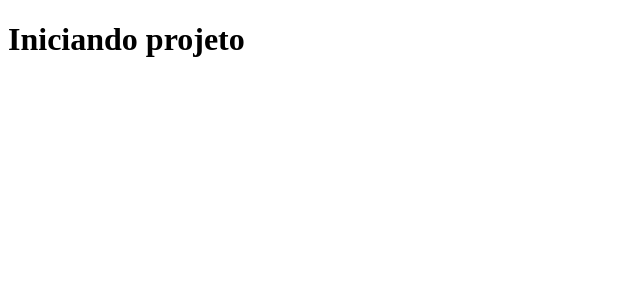
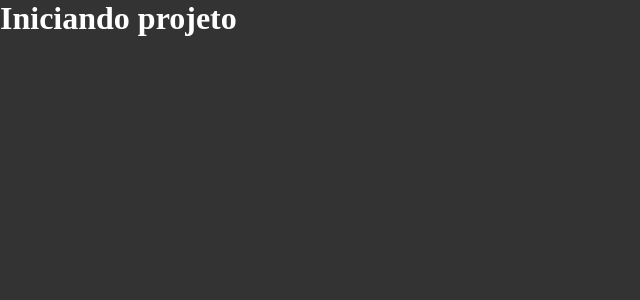
Before and after one commit to caio300/ignite-timer, a React (Vite) app: page / in a window 1280 px wide. Shown: the top 300 px of the page, without its empty margins (0-640 px from the left). Built offline with nearby package versions, Linux system fonts and the light colour scheme.

Commit message:
Estilos Globais

```diff
--- a/src/App.tsx
+++ b/src/App.tsx
@@ -1,10 +1,12 @@
 import { ThemeProvider } from "styled-components";
+import { GlobalStyle } from "./styles/global";
 import { defaultTheme } from "./styles/themes/default";
 
 export function App() {
   return (
     <ThemeProvider theme={defaultTheme}>
       <h1>Iniciando projeto</h1>
+      <GlobalStyle />
     </ThemeProvider>
   )
 }
--- /dev/null
+++ b/src/styles/global.ts
@@ -0,0 +1,13 @@
+import { createGlobalStyle } from 'styled-components'
+
+export const GlobalStyle = createGlobalStyle`
+  * {
+    margin: 0;
+    padding: 0;
+    box-sizing: border-box;
+  }
+  body {
+    background: #333;
+    color: #FFF;
+  }
+`;
```
